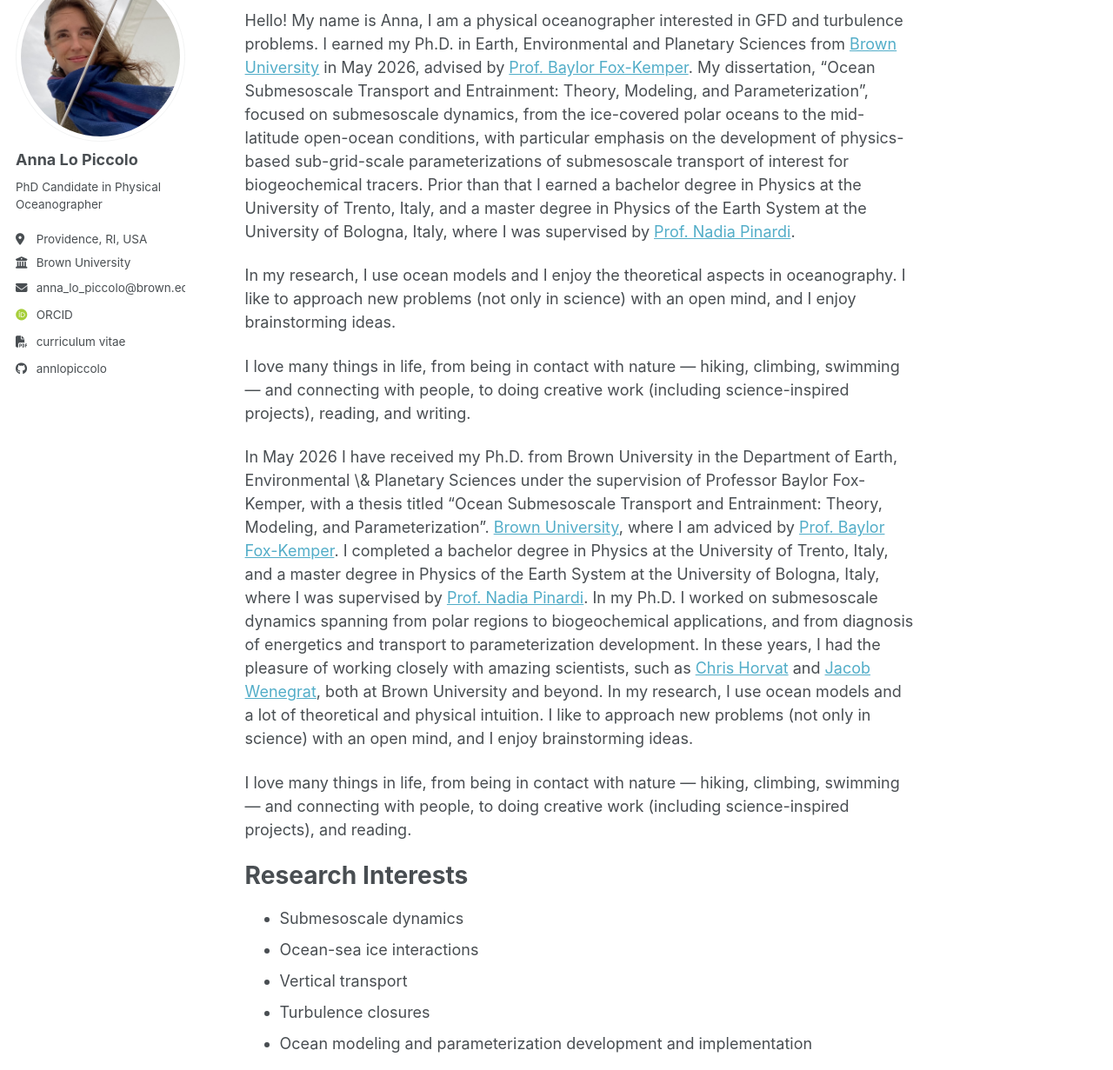
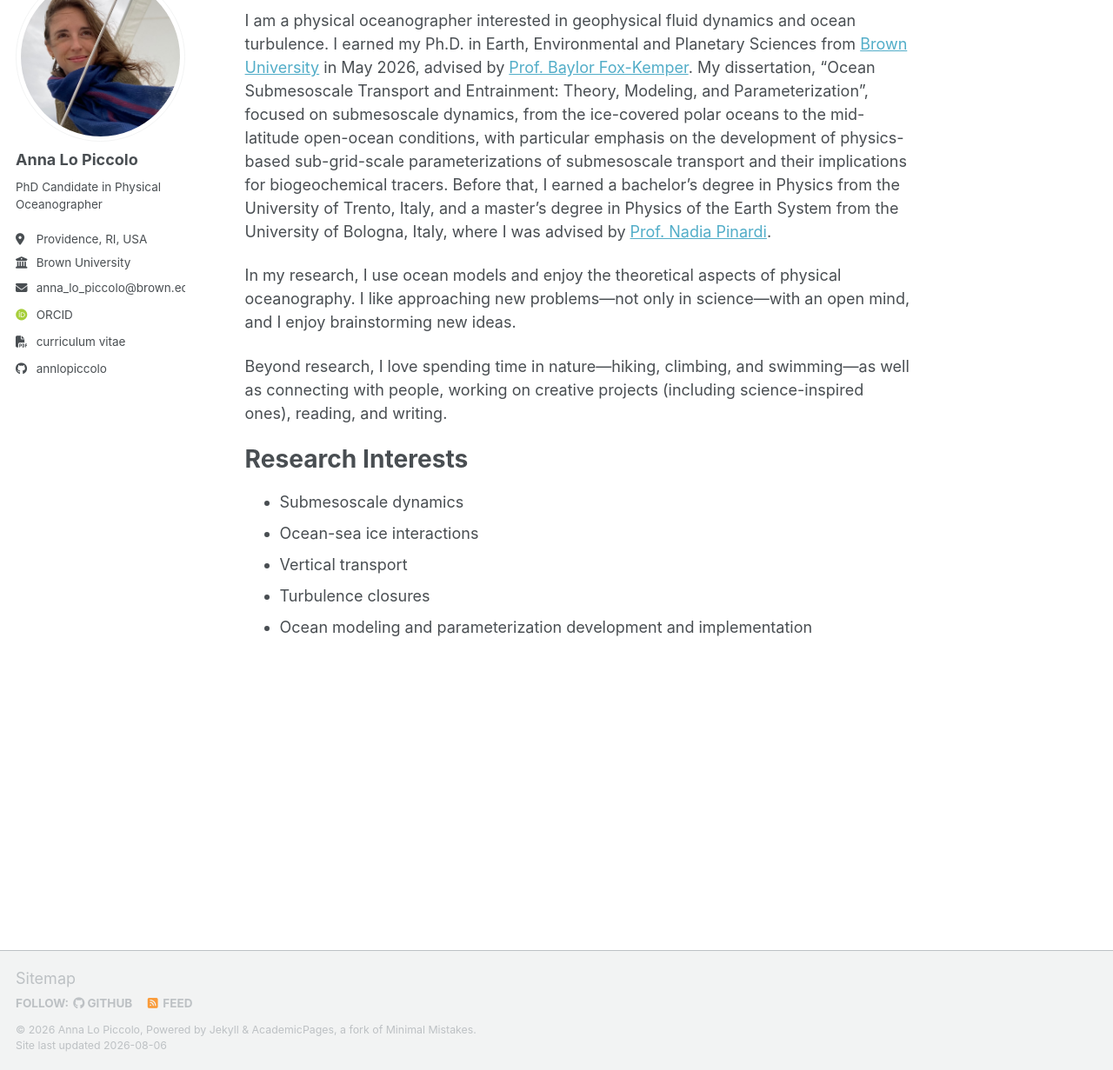
Before and after one commit to annlopiccolo/annlopiccolo.github.io, a Jekyll site: the page built from _pages/about.md, in a window 1280 px wide and 1400 px high, cut to the strip 169-1400 px from the top of the window. Shown: the whole strip at 87% size. Built offline with Jekyll 4.4.1, drawn with Linux system fonts in a browser that asks for light colours; some web fonts are replaced; a script bundle is joined from its source files by our own code; library files that are not in the unit come from our copies; some of the changed lines change nothing that is shown.

Commit message:
Update about.md

```diff
--- a/_pages/about.md
+++ b/_pages/about.md
@@ -13,7 +13,13 @@ header:
   caption: #"my simulated submesoscale eddies"  # optional caption text
 ---
 
-Hello! My name is Anna, I am a physical oceanographer interested in GFD and turbulence problems. I earned my Ph.D. in Earth, Environmental and Planetary Sciences from [Brown University](https://deeps.brown.edu/) in May 2026, advised by [Prof. Baylor Fox-Kemper](https://fox-kemper.com/). My dissertation, “Ocean Submesoscale Transport and Entrainment: Theory, Modeling, and Parameterization”, focused on submesoscale dynamics, from the ice-covered polar oceans to the mid-latitude open-ocean conditions, with particular emphasis on the development of physics-based sub-grid-scale parameterizations of submesoscale transport of interest for biogeochemical tracers. Prior than that I earned a bachelor degree in Physics at the University of Trento, Italy, and a master degree in Physics of the Earth System at the University of Bologna, Italy, where I was supervised by [Prof. Nadia Pinardi](https://www.cmcc.it/people/pinardi-nadia).
+I am a physical oceanographer interested in geophysical fluid dynamics and ocean turbulence. I earned my Ph.D. in Earth, Environmental and Planetary Sciences from [Brown University](https://deeps.brown.edu/) in May 2026, advised by [Prof. Baylor Fox-Kemper](https://fox-kemper.com/). My dissertation, "Ocean Submesoscale Transport and Entrainment: Theory, Modeling, and Parameterization", focused on submesoscale dynamics, from the ice-covered polar oceans to the mid-latitude open-ocean conditions, with particular emphasis on the development of physics-based sub-grid-scale parameterizations of submesoscale transport and their implications for biogeochemical tracers. Before that, I earned a bachelor's degree in Physics from the University of Trento, Italy, and a master's degree in Physics of the Earth System from the University of Bologna, Italy, where I was advised by [Prof. Nadia Pinardi](https://www.cmcc.it/people/pinardi-nadia).
+
+In my research, I use ocean models and enjoy the theoretical aspects of physical oceanography. I like approaching new problems—not only in science—with an open mind, and I enjoy brainstorming new ideas.
+
+Beyond research, I love spending time in nature—hiking, climbing, and swimming—as well as connecting with people, working on creative projects (including science-inspired ones), reading, and writing.
+
+<!--I am a physical oceanographer interested in GFD and turbulence problems. I earned my Ph.D. in Earth, Environmental and Planetary Sciences from [Brown University](https://deeps.brown.edu/) in May 2026, advised by [Prof. Baylor Fox-Kemper](https://fox-kemper.com/). My dissertation, “Ocean Submesoscale Transport and Entrainment: Theory, Modeling, and Parameterization”, focused on submesoscale dynamics, from the ice-covered polar oceans to the mid-latitude open-ocean conditions, with particular emphasis on the development of physics-based sub-grid-scale parameterizations of submesoscale transport of interest for biogeochemical tracers. Prior than that I earned a bachelor degree in Physics at the University of Trento, Italy, and a master degree in Physics of the Earth System at the University of Bologna, Italy, where I was supervised by [Prof. Nadia Pinardi](https://www.cmcc.it/people/pinardi-nadia).
 
 In my research, I use ocean models and I enjoy the theoretical aspects in oceanography. I like to approach new problems (not only in science) with an open mind, and I enjoy brainstorming ideas.
 
@@ -21,7 +27,8 @@ I love many things in life, from being in contact with nature — hiking, climbi
 
 In May 2026 I have received my Ph.D. from Brown University in the Department of Earth, Environmental \& Planetary Sciences under the supervision of Professor Baylor Fox-Kemper, with a thesis titled “Ocean Submesoscale Transport and Entrainment: Theory, Modeling, and Parameterization”. [Brown University](https://deeps.brown.edu/), where I am adviced by [Prof. Baylor Fox-Kemper](https://fox-kemper.com/). I completed a bachelor degree in Physics at the University of Trento, Italy, and a master degree in Physics of the Earth System at the University of Bologna, Italy, where I was supervised by [Prof. Nadia Pinardi](https://www.cmcc.it/people/pinardi-nadia). In my Ph.D. I worked on submesoscale dynamics spanning from polar regions to biogeochemical applications, and from diagnosis of energetics and transport to parameterization development. In these years, I had the pleasure of working closely with amazing scientists, such as [Chris Horvat](https://deeps.brown.edu/people/christopher-horvat) and [Jacob Wenegrat](https://wenegrat.github.io/), both at Brown University and beyond. In my research, I use ocean models and a lot of theoretical and physical intuition. I like to approach new problems (not only in science) with an open mind, and I enjoy brainstorming ideas.
 
- I love many things in life, from being in contact with nature — hiking, climbing, swimming — and connecting with people, to doing creative work (including science-inspired projects), and reading.
+I love many things in life, from being in contact with nature — hiking, climbing, swimming — and connecting with people, to doing creative work (including science-inspired projects), and reading.
+-->
 
 Research Interests
 ======
```
